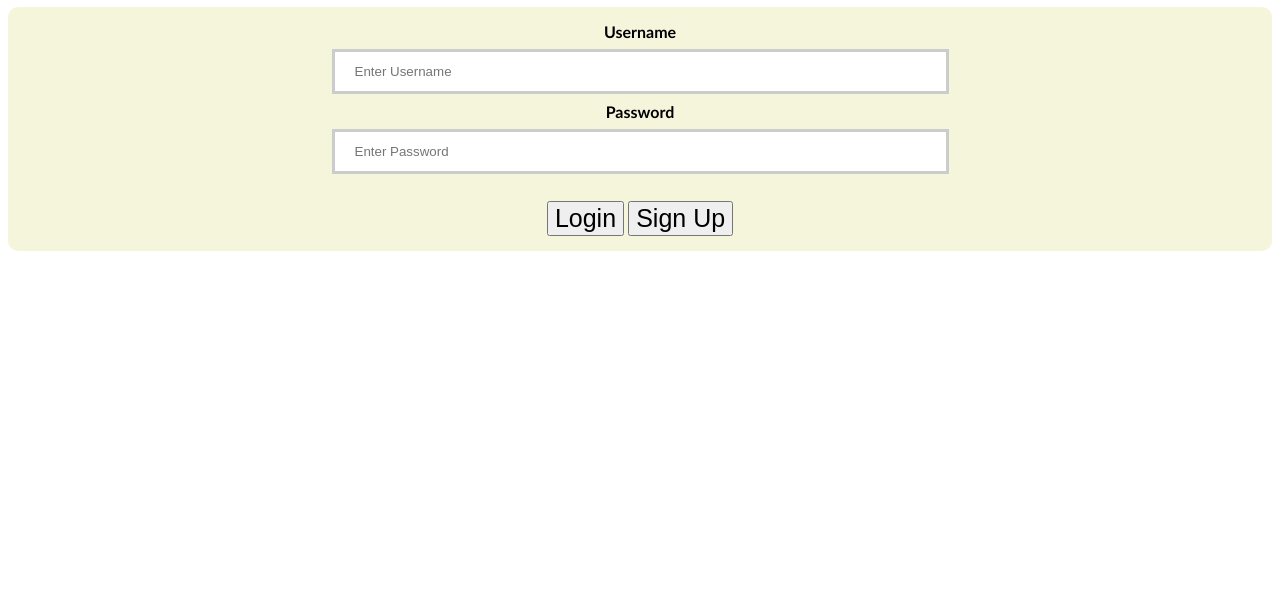
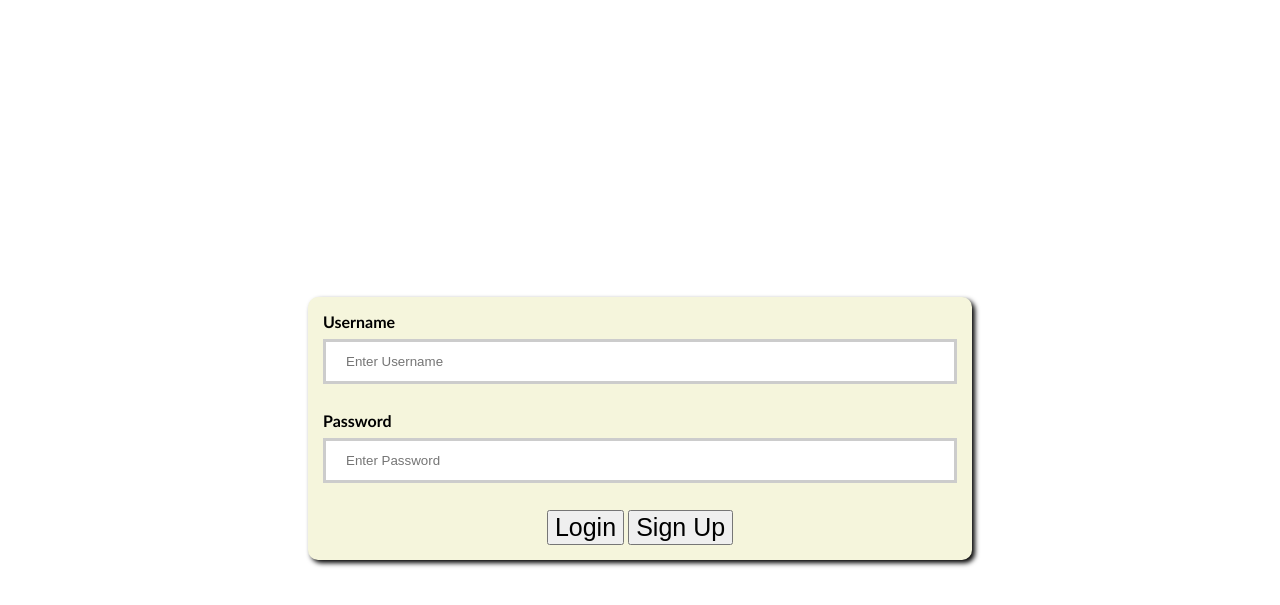
Before and after one commit to Conno732/RateMyPartTimeCollegeJob, a plain HTML site: page login.html in a window 1280 px wide. Shown: the part 85-690 px from the top of the page. Drawn offline with Linux system fonts and the light colour scheme.

Commit message:
loginWhite

```diff
--- a/login.html
+++ b/login.html
@@ -11,10 +11,13 @@
         <div class = "loginItem">Login to Rate My University Job </div>
         <div class = "inputContainer"placeholder="Enter Username" name="uname" required>
         <div class="container">
-            <label for="uname"><b>Username<br></b></label>
+            <div class = "usernameText">
+                <label for="uname"><b>Username<br></b></label>
+            </div>
             <input type="text" placeholder="Enter Username" name="uname" required>
-
-            <label for="psw"><b><br>Password<br></b></label>
+            <div class = "usernameText">
+                <label for="psw"><b><br>Password<br></b></label>
+            </div>
             <input type="password" placeholder="Enter Password" name="psw" required>
             <label for="uname"><b><br><br></b></label>
                 <button type="submit">Login</button>
--- a/loginStyle.css
+++ b/loginStyle.css
@@ -16,16 +16,22 @@ body {
 
     border-radius: 10px;
     background: beige;
+    margin: 300px;
     padding: 15px;
+    box-shadow: 3px 3px 5px black;
 }
 
-.unameText{
+.usernameText{
     text-align: left;
+}
+
+label {
+    text-align: right;
 }
 
 input[type=text], input[type=password] {
     text-align: left;
-    width: 50%;
+    width: 100%;
     padding: 12px 20px;
     margin: 8px 0;
     display: inline-block;
```
